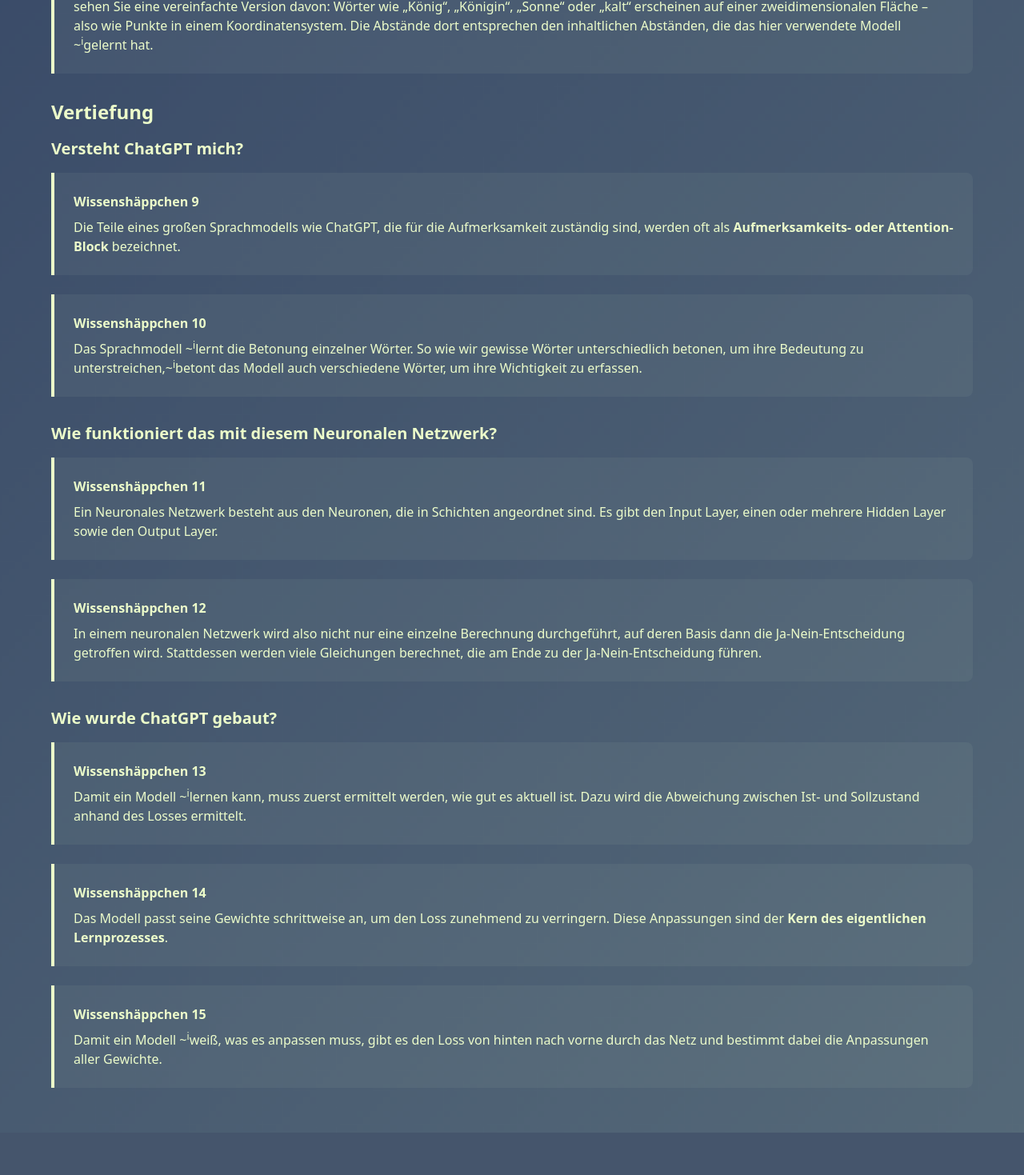
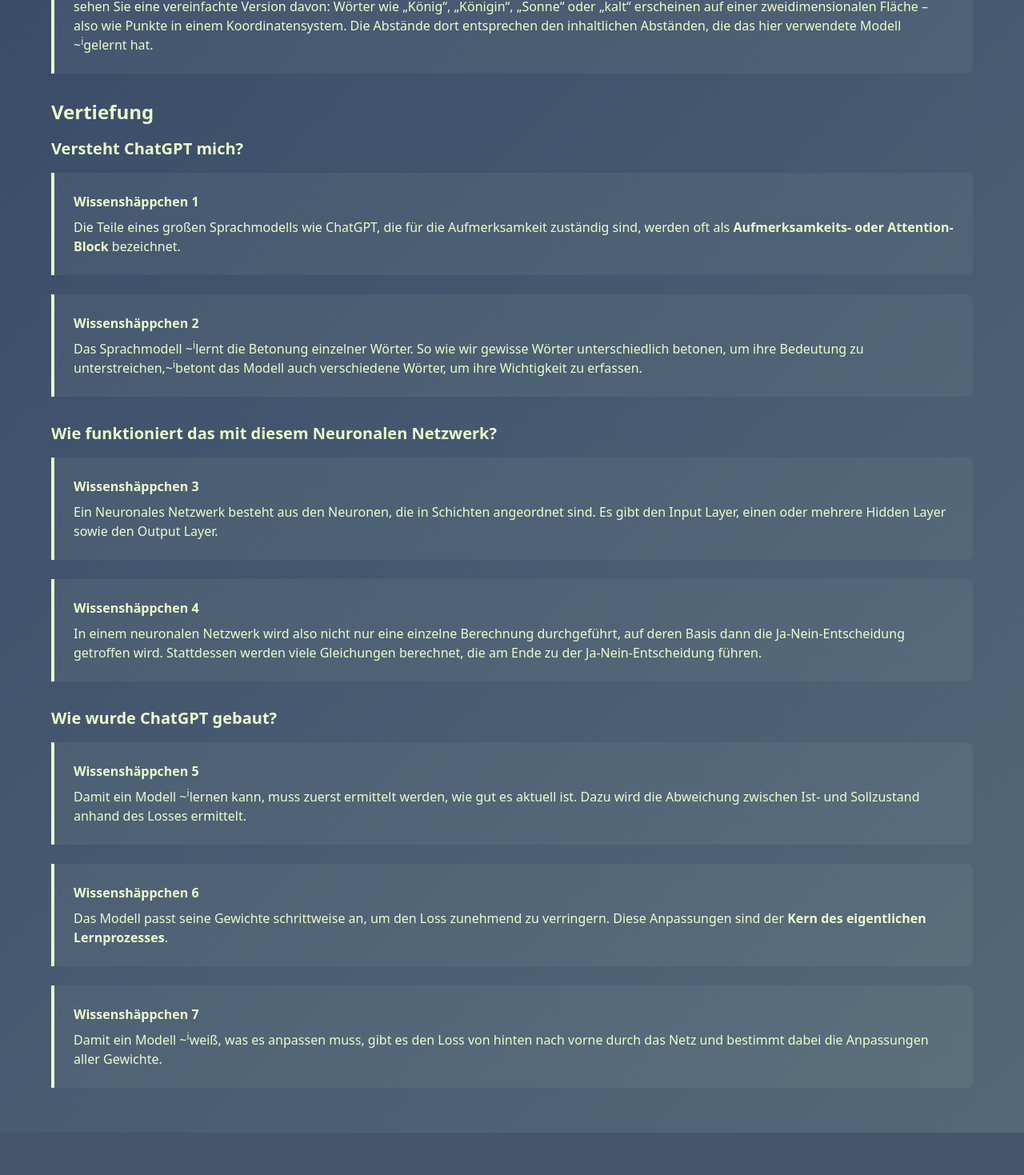
Before and after one commit to TNattermann/weiss-die-ki-dass-sie-nichts-weiss-frontend, a React (Vite) app: page /WissenPage in a window 1280 px wide. Shown: the part 1621-3090 px from the top of the page at 80% size. Built offline with nearby package versions, Linux system fonts and the light colour scheme.

Commit message:
fix nummerierung

```diff
--- a/src/components/Wissensbit.tsx
+++ b/src/components/Wissensbit.tsx
@@ -6,7 +6,7 @@
     id: "attention1",
     title: (
       <>
-        <h3 className="font-semibold text-primary mb-2">Wissenshäppchen 9</h3>
+        <h3 className="font-semibold text-primary mb-2">Wissenshäppchen 1</h3>
       </>
     ),
     text: (
@@ -24,7 +24,7 @@
     id: "attention2",
     title: (
       <>
-        <h3 className="font-semibold text-primary mb-2">Wissenshäppchen 10</h3>
+        <h3 className="font-semibold text-primary mb-2">Wissenshäppchen 2</h3>
       </>
     ),
     text: (
@@ -172,7 +172,7 @@
     id: "decisions1",
     title: (
       <>
-        <h3 className="font-semibold text-primary mb-2">Wissenshäppchen 11</h3>
+        <h3 className="font-semibold text-primary mb-2">Wissenshäppchen 3</h3>
       </>
     ),
     text: (
@@ -187,7 +187,7 @@
     id: "decisions2",
     title: (
       <>
-        <h3 className="font-semibold text-primary mb-2">Wissenshäppchen 12</h3>
+        <h3 className="font-semibold text-primary mb-2">Wissenshäppchen 4</h3>
       </>
     ),
     text: (
@@ -203,7 +203,7 @@
     id: "training1",
     title: (
       <>
-        <h3 className="font-semibold text-primary mb-2">Wissenshäppchen 13</h3>
+        <h3 className="font-semibold text-primary mb-2">Wissenshäppchen 5</h3>
       </>
     ),
     text: (
@@ -219,7 +219,7 @@
     id: "training2",
     title: (
       <>
-        <h3 className="font-semibold text-primary mb-2">Wissenshäppchen 14</h3>
+        <h3 className="font-semibold text-primary mb-2">Wissenshäppchen 6</h3>
       </>
     ),
     text: (
@@ -237,7 +237,7 @@
     id: "training3",
     title: (
       <>
-        <h3 className="font-semibold text-primary mb-2">Wissenshäppchen 15</h3>
+        <h3 className="font-semibold text-primary mb-2">Wissenshäppchen 7</h3>
       </>
     ),
     text: (
```
